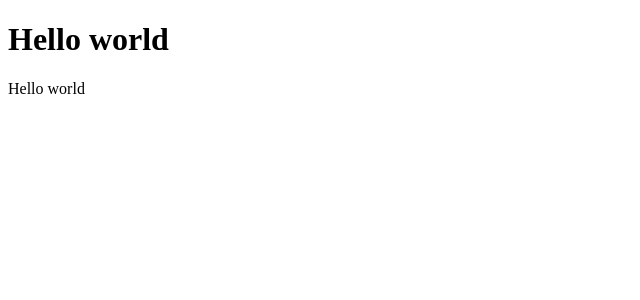
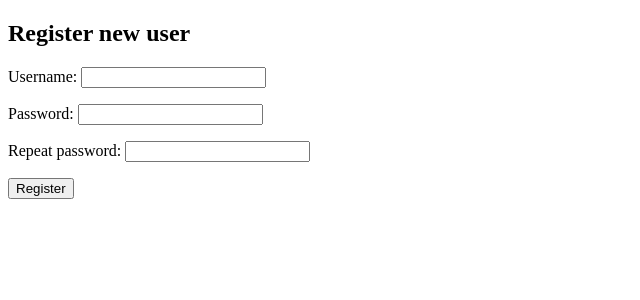
Before and after one commit to Tuupertunut/TodoApp, a Flask app: page / in a window 1280 px wide. Shown: the top 300 px of the page, without its empty margins (0-640 px from the left). Run offline with Flask 3, Linux system fonts and the light colour scheme.

Commit message:
Add registration form

```diff
--- a/app.py
+++ b/app.py
@@ -1,5 +1,4 @@
-from flask import Flask
-from flask import render_template
+from flask import Flask, render_template, request
 
 app = Flask(__name__)
 
@@ -7,3 +6,11 @@ app = Flask(__name__)
 @app.route("/")
 def index():
     return render_template("index.html")
+
+
+@app.route("/register", methods=["POST"])
+def register():
+    username = request.form["username"]
+    password = request.form["password"]
+    password_again = request.form["password_again"]
+    return "registered user " + username + " " + password
--- a/templates/index.html
+++ b/templates/index.html
@@ -6,8 +6,22 @@
 </head>
 
 <body>
-    <h1>Hello world</h1>
-    <p>Hello world</p>
+    <h2>Register new user</h2>
+    <form action="/register" method="post">
+        <p>
+            <label for="username">Username:</label>
+            <input type="text" name="username" id="username" />
+        </p>
+        <p>
+            <label for="password">Password:</label>
+            <input type="password" name="password" id="password" />
+        </p>
+        <p>
+            <label for="password_again">Repeat password:</label>
+            <input type="password" name="password_again" id="password_again" />
+        </p>
+        <input type="submit" value="Register" />
+    </form>
 </body>
 
 </html>
```
